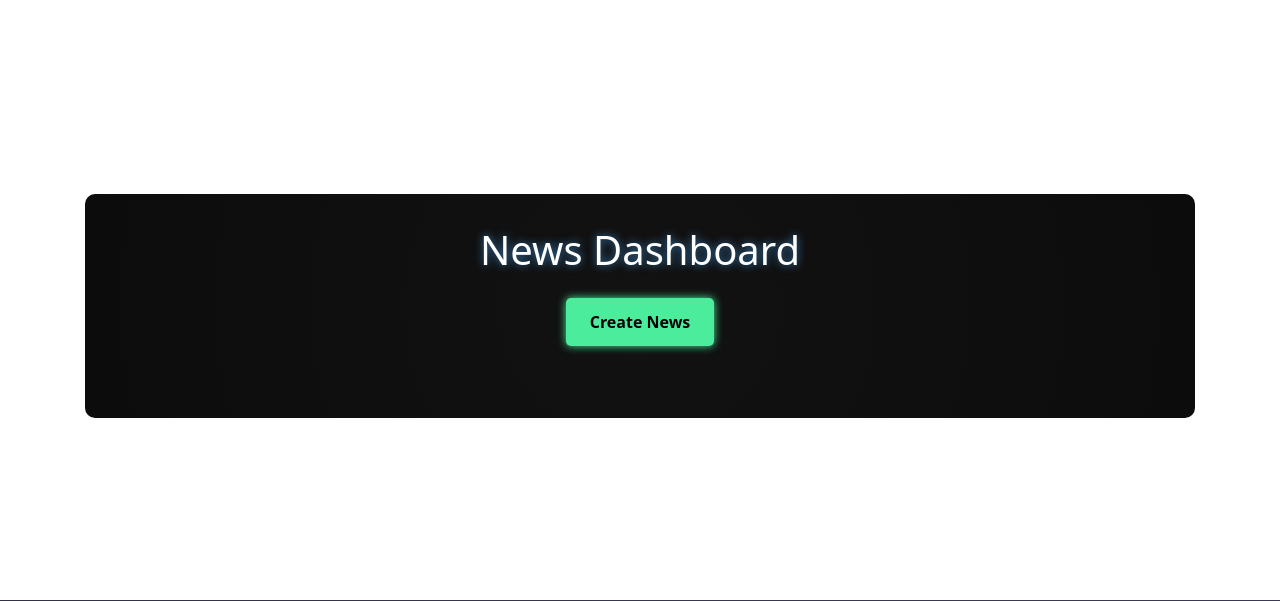
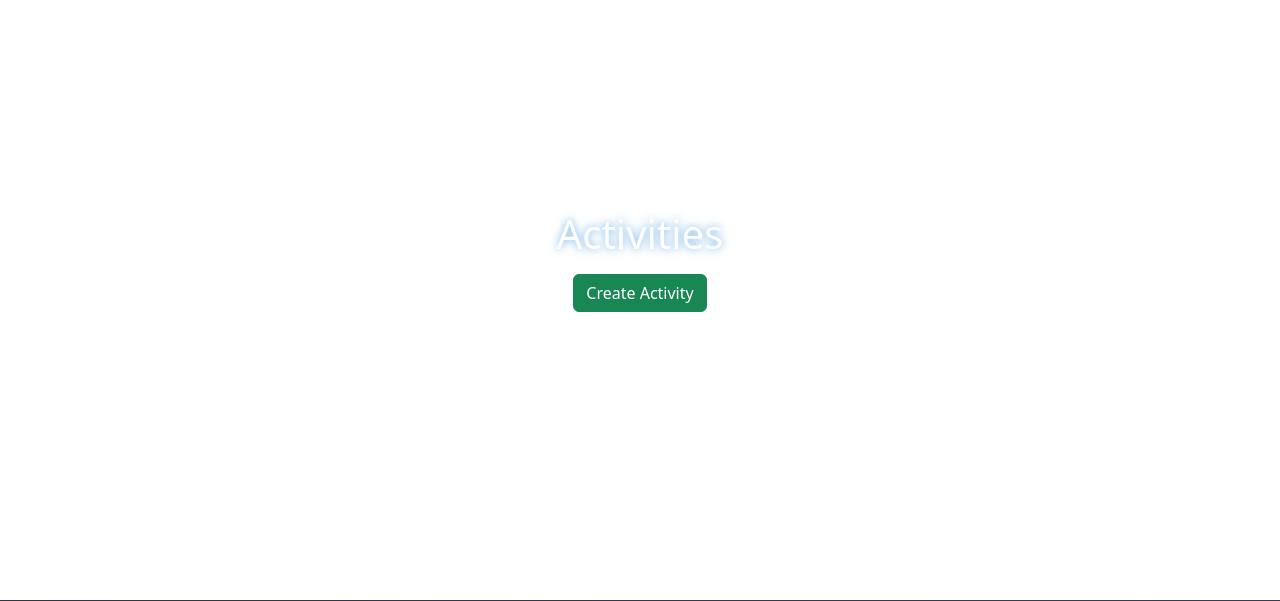
Before and after one commit to VincenziDiego/gxerepublic-yii2, a Yii app: template views/activity/index.php in a window 1280 px wide. Shown: the top 601 px of the page. Run offline with PHP 8.4 and a stand-in for Yii, Linux system fonts and the light colour scheme; the template is opened without the code that fills it, so the values that code supplies are empty; some libraries are stand-ins or nearby versions.

Commit message:
Refactor activity views: update dashboard item layout, enhance activity details display, and modify index page for activities.

```diff
--- a/views/activity/index.php
+++ b/views/activity/index.php
@@ -1,43 +1,31 @@
 <?php
 use yii\widgets\ListView;
 use yii\helpers\Html;
+use yii\helpers\Url;
 
 /** @var yii\web\View $this */
-/** @var app\models\NewsSearch $searchModel */
+/** @var app\models\ActivitySearch $searchModel */
 /** @var yii\data\ActiveDataProvider $dataProvider */
 
-$this->title = 'News Dashboard';
-
-$this->registerCssFile('@web/css/news-index.css', [
+$this->title = 'Activities';
+$this->registerCssFile('@web/css/activity-index.css', [
     'depends' => [\app\assets\AppAsset::class],
     'position' => \yii\web\View::POS_END,
 ]);
 ?>
-<div class="news-dashboard container mt-4">
-    <header class="dashboard-header">
+<div class="activity-dashboard container mt-4">
+    <header class="dashboard-header mb-4">
         <h1><?= Html::encode($this->title) ?></h1>
         <div class="dashboard-actions">
-            <?= Html::a('Create News', ['create'], ['class' => 'btn btn-success create-news-btn']) ?>
+            <?= Html::a('Create Activity', ['create'], ['class' => 'btn btn-success create-activity-btn']) ?>
         </div>
     </header>
 
-    <?php // echo $this->render('_search', ['model' => $searchModel]); ?>
-
-    <div class="news-dashboard-content">
-        <?= ListView::widget([
-            'dataProvider' => $dataProvider,
-            'itemOptions' => ['class' => 'news-dashboard-item'],
-            'itemView' => '_news_dashboard_item',
-            'layout' => "<div class='row'>{items}</div>\n<div class='pagination-container'>{pager}</div>",
-            'pager' => [
-                'options' => ['class' => 'pagination justify-content-center'],
-                'linkContainerOptions' => ['class' => 'page-item'],
-                'linkOptions' => ['class' => 'page-link'],
-                'activePageCssClass' => 'active',
-                'disabledPageCssClass' => 'disabled',
-                'prevPageLabel' => '<i class="fas fa-chevron-left"></i>',
-                'nextPageLabel' => '<i class="fas fa-chevron-right"></i>',
-            ],
-        ]) ?>
-    </div>
+    <?= ListView::widget([
+        'dataProvider' => $dataProvider,
+        // Ogni elemento viene visualizzato come una card in una griglia
+        'itemOptions' => ['class' => 'activity-dashboard-item col-md-4 col-sm-6'],
+        'itemView' => '_activity_dashboard_item',
+        'layout' => "<div class='row'>{items}</div>\n<div class='d-flex justify-content-center'>{pager}</div>",
+    ]) ?>
 </div>
```
Also changed, not shown: views/activity/_activity_dashboard_item.php (+24 -61 lines).
